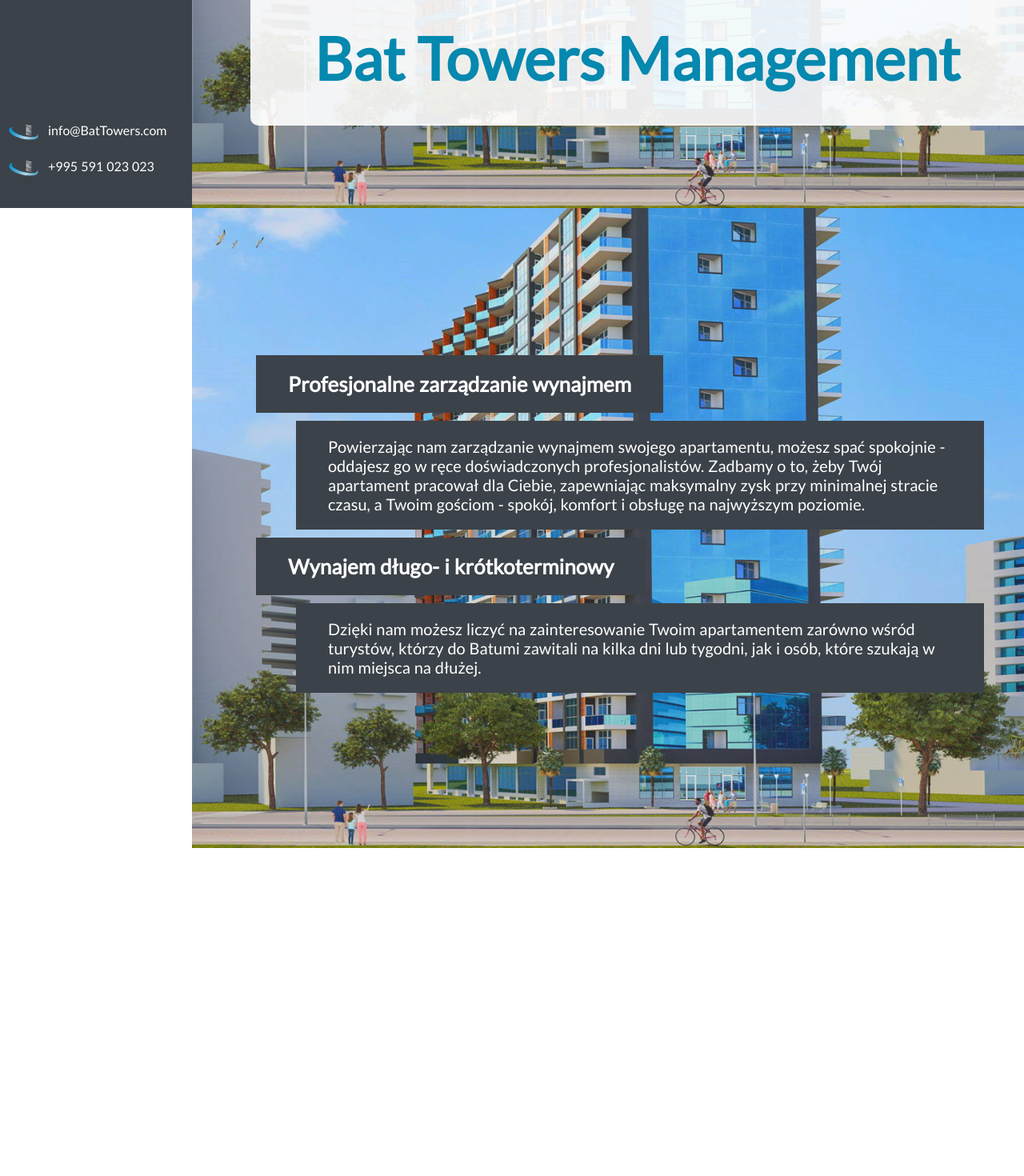
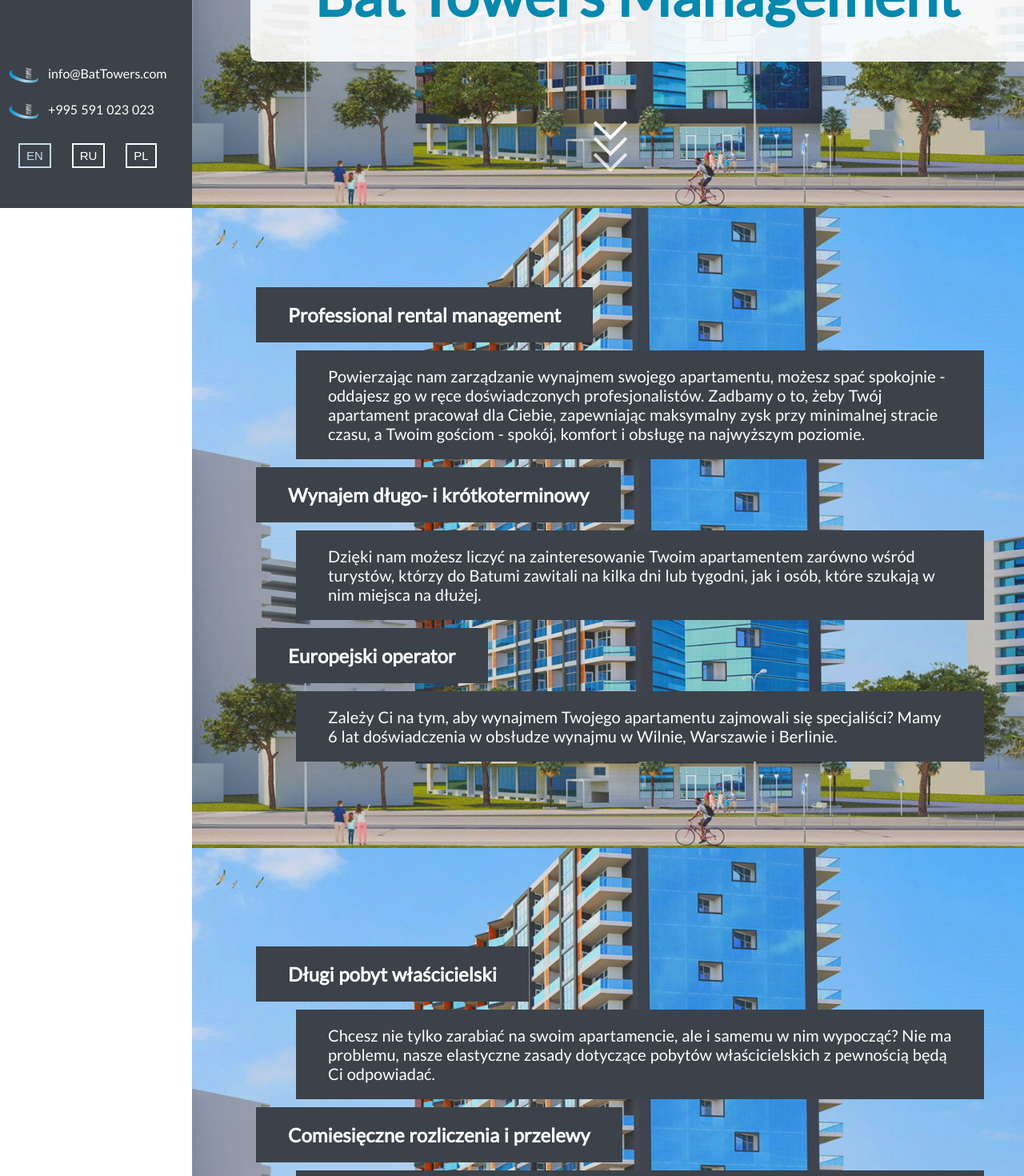
Before and after one commit to karolina-suchomska/BatTowers, a Nuxt app: page / in a window 1280 px wide. Shown: the part 540-2010 px from the top of the page at 80% size. Before the commit the page ends 1600 px from the top, so only its background shows below. Built offline with nearby package versions, Linux system fonts and the light colour scheme.

Commit message:
added translations and scroll button

```diff
--- /dev/null
+++ b/assets/lang/en.json
@@ -0,0 +1,30 @@
+{
+  "firstDescriptions": [
+    {
+      "title": "Professional rental management",
+      "content": "Powierzając nam zarządzanie wynajmem swojego apartamentu, możesz spać spokojnie - oddajesz go w ręce doświadczonych profesjonalistów. Zadbamy o to, żeby Twój apartament pracował dla Ciebie, zapewniając maksymalny zysk przy minimalnej stracie czasu, a Twoim gościom - spokój, komfort i obsługę na najwyższym poziomie."
+    },
+    {
+      "title": "Wynajem długo- i krótkoterminowy",
+      "content": "Dzięki nam możesz liczyć na zainteresowanie Twoim apartamentem zarówno wśród turystów, którzy do Batumi zawitali na kilka dni lub tygodni, jak i osób, które szukają w nim miejsca na dłużej."
+    },
+    {
+      "title": "Europejski operator",
+      "content": "Zależy Ci na tym, aby wynajmem Twojego apartamentu zajmowali się specjaliści? Mamy 6 lat doświadczenia w obsłudze wynajmu w Wilnie, Warszawie i Berlinie."
+    }
+  ],
+  "secondDescriptions": [
+    {
+      "title": "Długi pobyt właścicielski",
+      "content": "Chcesz nie tylko zarabiać na swoim apartamencie, ale i samemu w nim wypocząć? Nie ma problemu, nasze elastyczne zasady dotyczące pobytów właścicielskich z pewnością będą Ci odpowiadać."
+    },
+    {
+      "title": "Comiesięczne rozliczenia i przelewy",
+      "content": "Żadnych niespodzianek! Z nami wiesz dokładnie, ile w danym miesiącu zarobił dla Ciebie Twój apartament i ile dni spędzili w nim goście."
+    },
+    {
+      "title": "Międzynarodowy marketing",
+      "content": "Nasz wielojęzyczny zespół zadba o to, żeby oferta Twojego apartamentu trafiła do wszystkich zainteresowanych - niezależnie od kraju, z którego przyjadą."
+    }
+  ]
+}
--- /dev/null
+++ b/assets/lang/pl.json
@@ -0,0 +1,30 @@
+{
+  "firstDescriptions": [
+    {
+      "title": "Profesjonalne zarządzanie wynajmem",
+      "content": "Powierzając nam zarządzanie wynajmem swojego apartamentu, możesz spać spokojnie - oddajesz go w ręce doświadczonych profesjonalistów. Zadbamy o to, żeby Twój apartament pracował dla Ciebie, zapewniając maksymalny zysk przy minimalnej stracie czasu, a Twoim gościom - spokój, komfort i obsługę na najwyższym poziomie."
+    },
+    {
+      "title": "Wynajem długo- i krótkoterminowy",
+      "content": "Dzięki nam możesz liczyć na zainteresowanie Twoim apartamentem zarówno wśród turystów, którzy do Batumi zawitali na kilka dni lub tygodni, jak i osób, które szukają w nim miejsca na dłużej."
+    },
+    {
+      "title": "Europejski operator",
+      "content": "Zależy Ci na tym, aby wynajmem Twojego apartamentu zajmowali się specjaliści? Mamy 6 lat doświadczenia w obsłudze wynajmu w Wilnie, Warszawie i Berlinie."
+    }
+  ],
+  "secondDescriptions": [
+    {
+      "title": "Długi pobyt właścicielski",
+      "content": "Chcesz nie tylko zarabiać na swoim apartamencie, ale i samemu w nim wypocząć? Nie ma problemu, nasze elastyczne zasady dotyczące pobytów właścicielskich z pewnością będą Ci odpowiadać."
+    },
+    {
+      "title": "Comiesięczne rozliczenia i przelewy",
+      "content": "Żadnych niespodzianek! Z nami wiesz dokładnie, ile w danym miesiącu zarobił dla Ciebie Twój apartament i ile dni spędzili w nim goście."
+    },
+    {
+      "title": "Międzynarodowy marketing",
+      "content": "Nasz wielojęzyczny zespół zadba o to, żeby oferta Twojego apartamentu trafiła do wszystkich zainteresowanych - niezależnie od kraju, z którego przyjadą."
+    }
+  ]
+}
--- /dev/null
+++ b/assets/lang/ru.json
@@ -0,0 +1,30 @@
+{
+  "firstDescriptions": [
+    {
+      "title": "Professional rental management",
+      "content": "Powierzając nam zarządzanie wynajmem swojego apartamentu, możesz spać spokojnie - oddajesz go w ręce doświadczonych profesjonalistów. Zadbamy o to, żeby Twój apartament pracował dla Ciebie, zapewniając maksymalny zysk przy minimalnej stracie czasu, a Twoim gościom - spokój, komfort i obsługę na najwyższym poziomie."
+    },
+    {
+      "title": "Wynajem długo- i krótkoterminowy",
+      "content": "Dzięki nam możesz liczyć na zainteresowanie Twoim apartamentem zarówno wśród turystów, którzy do Batumi zawitali na kilka dni lub tygodni, jak i osób, które szukają w nim miejsca na dłużej."
+    },
+    {
+      "title": "Europejski operator",
+      "content": "Zależy Ci na tym, aby wynajmem Twojego apartamentu zajmowali się specjaliści? Mamy 6 lat doświadczenia w obsłudze wynajmu w Wilnie, Warszawie i Berlinie."
+    }
+  ],
+  "secondDescriptions": [
+    {
+      "title": "Długi pobyt właścicielski",
+      "content": "Chcesz nie tylko zarabiać na swoim apartamencie, ale i samemu w nim wypocząć? Nie ma problemu, nasze elastyczne zasady dotyczące pobytów właścicielskich z pewnością będą Ci odpowiadać."
+    },
+    {
+      "title": "Comiesięczne rozliczenia i przelewy",
+      "content": "Żadnych niespodzianek! Z nami wiesz dokładnie, ile w danym miesiącu zarobił dla Ciebie Twój apartament i ile dni spędzili w nim goście."
+    },
+    {
+      "title": "Międzynarodowy marketing",
+      "content": "Nasz wielojęzyczny zespół zadba o to, żeby oferta Twojego apartamentu trafiła do wszystkich zainteresowanych - niezależnie od kraju, z którego przyjadą."
+    }
+  ]
+}
--- a/assets/sass/_belt.scss
+++ b/assets/sass/_belt.scss
@@ -3,8 +3,9 @@
   width: 240px;
   height: 100vh;
   background-color: $color-primary;
+  z-index: 1;
 
-  .belt-img {
+  .img {
     max-width: 250px;
     max-height: 280px;
     padding: 15px;
@@ -13,19 +14,24 @@
     margin: 20px;
   }
 
-  .belt-text {
+  .text {
     position: absolute;
     bottom: 30px;
     left: 10px;
     color: $white;
 
-    .belt-row {
+    .row {
       display: flex;
       align-items: center;
 
-      .belt-icon {
+      .icon {
         max-width: 40px;
         margin-right: 10px;
+      }
+
+      &.lang {
+        justify-content: space-around;
+        margin: 20px auto;
       }
     }
   }
--- /dev/null
+++ b/assets/sass/_buttons.scss
@@ -0,0 +1,81 @@
+.btn-lang {
+  color: $white;
+  font-size: 15px;
+  background-color: transparent;
+  border: 2px solid $white;
+  padding: 5px 8px;
+
+  &.check {
+    color: $color-tertiary;
+    border: 2px solid $color-tertiary;
+  }
+}
+
+.btn-scroll {
+  position: relative;
+  top: 35vh;
+  width: 35px;
+  margin: 0 auto;
+  background-color: transparent;
+  border: none;
+
+  & span {
+    position: absolute;
+    top: 0;
+    left: 50%;
+    width: 30px;
+    height: 30px;
+    margin-left: -12px;
+    border-left: 4px solid $white;
+    border-bottom: 4px solid $white;
+    -webkit-transform: rotate(-45deg);
+    transform: rotate(-45deg);
+    -webkit-animation: permeation 2s infinite;
+    animation: permeation 2s infinite;
+
+    &:nth-of-type(1) {
+      -webkit-animation-delay: 0s;
+      animation-delay: 0s;
+    }
+
+    &:nth-of-type(2) {
+      top: 20px;
+      -webkit-animation-delay: .15s;
+      animation-delay: .15s;
+    }
+
+    &:nth-of-type(3) {
+      top: 40px;
+      -webkit-animation-delay: .3s;
+      animation-delay: .3s;
+    }
+  }
+}
+
+@-webkit-keyframes permeation {
+  0% {
+    opacity: 0;
+  }
+
+  50% {
+    opacity: 1;
+  }
+
+  100% {
+    opacity: 0;
+  }
+}
+
+@keyframes permeation {
+  0% {
+    opacity: 0;
+  }
+
+  50% {
+    opacity: 1;
+  }
+
+  100% {
+    opacity: 0;
+  }
+}
--- a/assets/sass/_container.scss
+++ b/assets/sass/_container.scss
@@ -7,7 +7,7 @@
   background-repeat: no-repeat;
   background-size: cover;
   background-attachment: fixed;
-  z-index: -1;
+  z-index: 0;
 
   .box {
     height: 100vh;
@@ -15,9 +15,13 @@
     align-items: center;
   }
 
+  .blur {
+    backdrop-filter: blur(2px);
+  }
+
   h1 {
     position: absolute;
-    top: 33%;
+    top: 56vh;
     right: 0;
     color: $color-secondary;
     background-color: rgba($white, 0.9);
--- a/assets/sass/_descriptions.scss
+++ b/assets/sass/_descriptions.scss
@@ -6,7 +6,7 @@
     max-width: max-content;
     padding: 20px 40px;
     color: $white;
-    font-size: 26px;
+    font-size: 24px;
     background-color: $color-primary;
   }
 
--- a/assets/sass/main.scss
+++ b/assets/sass/main.scss
@@ -8,3 +8,4 @@
 @import 'belt';
 @import 'container';
 @import 'descriptions';
+@import 'buttons';
--- a/components/Belt.vue
+++ b/components/Belt.vue
@@ -3,29 +3,62 @@
     <img
       src="images/logo.png"
       alt="logo"
-      class="belt-img"
+      class="img"
     >
-    <div class="belt-text">
-      <div class="belt-row">
+    <div class="text">
+      <div class="row">
         <img
           src="images/logo.png"
           alt="icon"
-          class="belt-icon"
+          class="icon"
         >
         <p>
           info@BatTowers.com
         </p>
       </div>
-      <div class="belt-row">
+      <div class="row">
         <img
           src="images/logo.png"
           alt="icon"
-          class="belt-icon"
+          class="icon"
         >
         <p>
           +995 591 023 023
         </p>
       </div>
+      <div class="row lang">
+        <button
+          @click="changeLanguage('EN')"
+          :class="$store.state.lang.selectedLang === 'EN' ? 'check' : ''"
+          class="btn-lang"
+        >
+          EN
+        </button>
+        <button
+          @click="changeLanguage('RU')"
+          :class="$store.state.lang.selectedLang === 'RU' ? 'check' : ''"
+          class="btn-lang"
+        >
+          RU
+        </button>
+        <button
+          @click="changeLanguage('PL')"
+          :class="$store.state.lang.selectedLang === 'PL' ? 'check' : ''"
+          class="btn-lang"
+        >
+          PL
+        </button>
+      </div>
     </div>
   </div>
 </template>
+
+<script>
+export default {
+  methods: {
+    changeLanguage (lang) {
+      this.$store.commit('lang/setLanguage', lang)
+    }
+  }
+}
+</script>
--- a/pages/index.vue
+++ b/pages/index.vue
@@ -2,14 +2,38 @@
   <div class="general-container">
     <Belt />
     <div class="container">
-      <div class="box">
+      <div
+        :class="scroll ? 'blur' : ''"
+        class="box"
+      >
         <h1>
           Bat Towers Management
         </h1>
+        <button
+          v-if="!scroll"
+          @click="click()"
+          class="btn-scroll"
+        >
+          <span />
+          <span />
+          <span />
+        </button>
       </div>
-      <div class="box">
+      <div
+        id="firstDescriptions"
+        :class="scroll ? 'blur' : ''"
+        class="box"
+      >
         <Descriptions
-          :descriptions="descriptions"
+          :descriptions="lang.firstDescriptions"
+        />
+      </div>
+      <div
+        :class="scroll ? 'blur' : ''"
+        class="box"
+      >
+        <Descriptions
+          :descriptions="lang.secondDescriptions"
         />
       </div>
     </div>
@@ -27,16 +51,41 @@
   },
   data () {
     return {
-      descriptions: [
+      scroll: false
+    }
+  },
+  computed: {
+    lang () {
+      return this.$store.state.lang.lang
+    }
+  },
+  watch: {
+    $route () {
+      this.readingHeight()
+    }
+  },
+  mounted () {
+    window.addEventListener('scroll', this.readingHeight)
+    this.readingHeight()
+  },
+  beforeDestroy () {
+    window.removeEventListener('scroll', this.readingHeight)
+  },
+  methods: {
+    readingHeight () {
+      if (window.scrollY > 200) {
+        this.scroll = true
+      } else {
+        this.scroll = false
+      }
+    },
+    click () {
+      document.getElementById('firstDescriptions').scrollIntoView(
         {
-          title: 'Profesjonalne zarządzanie wynajmem',
-          content: 'Powierzając nam zarządzanie wynajmem swojego apartamentu, możesz spać spokojnie - oddajesz go w ręce doświadczonych profesjonalistów. Zadbamy o to, żeby Twój apartament pracował dla Ciebie, zapewniając maksymalny zysk przy minimalnej stracie czasu, a Twoim gościom - spokój, komfort i obsługę na najwyższym poziomie.'
+          behavior: 'smooth'
         },
-        {
-          title: 'Wynajem długo- i krótkoterminowy',
-          content: 'Dzięki nam możesz liczyć na zainteresowanie Twoim apartamentem zarówno wśród turystów, którzy do Batumi zawitali na kilka dni lub tygodni, jak i osób, które szukają w nim miejsca na dłużej.'
-        }
-      ]
+        true
+      )
     }
   }
 }
--- /dev/null
+++ b/store/lang.js
@@ -0,0 +1,23 @@
+import langPL from '../assets/lang/pl.json'
+import langEN from '../assets/lang/en.json'
+import langRU from '../assets/lang/ru.json'
+
+export const state = () => ({
+  selectedLang: 'EN',
+  lang: langEN
+})
+
+export const mutations = {
+  setLanguage (state, langName) {
+    if (langName === 'PL') {
+      state.lang = langPL
+      state.selectedLang = 'PL'
+    } else if (langName === 'EN') {
+      state.lang = langEN
+      state.selectedLang = 'EN'
+    } else if (langName === 'RU') {
+      state.lang = langRU
+      state.selectedLang = 'RU'
+    }
+  }
+}
```
